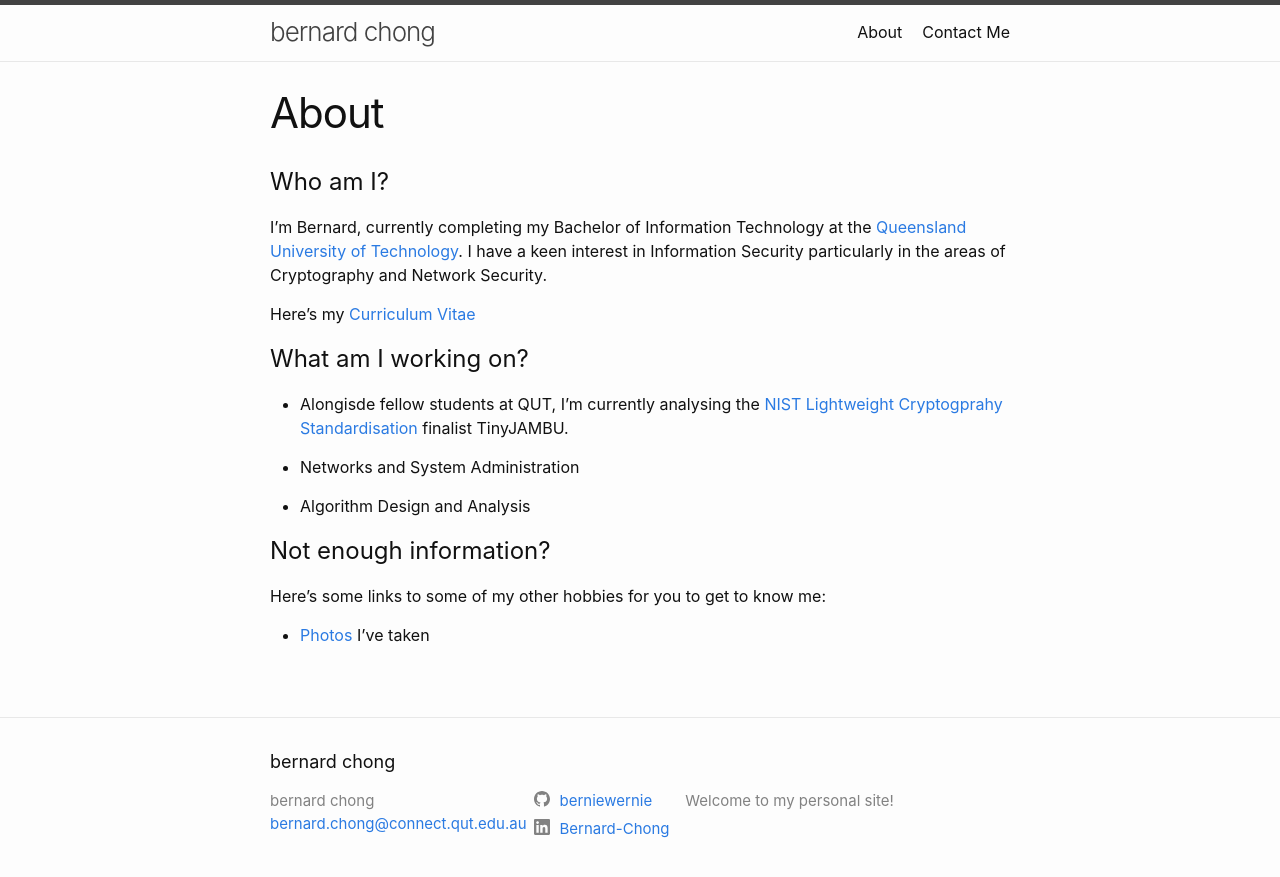
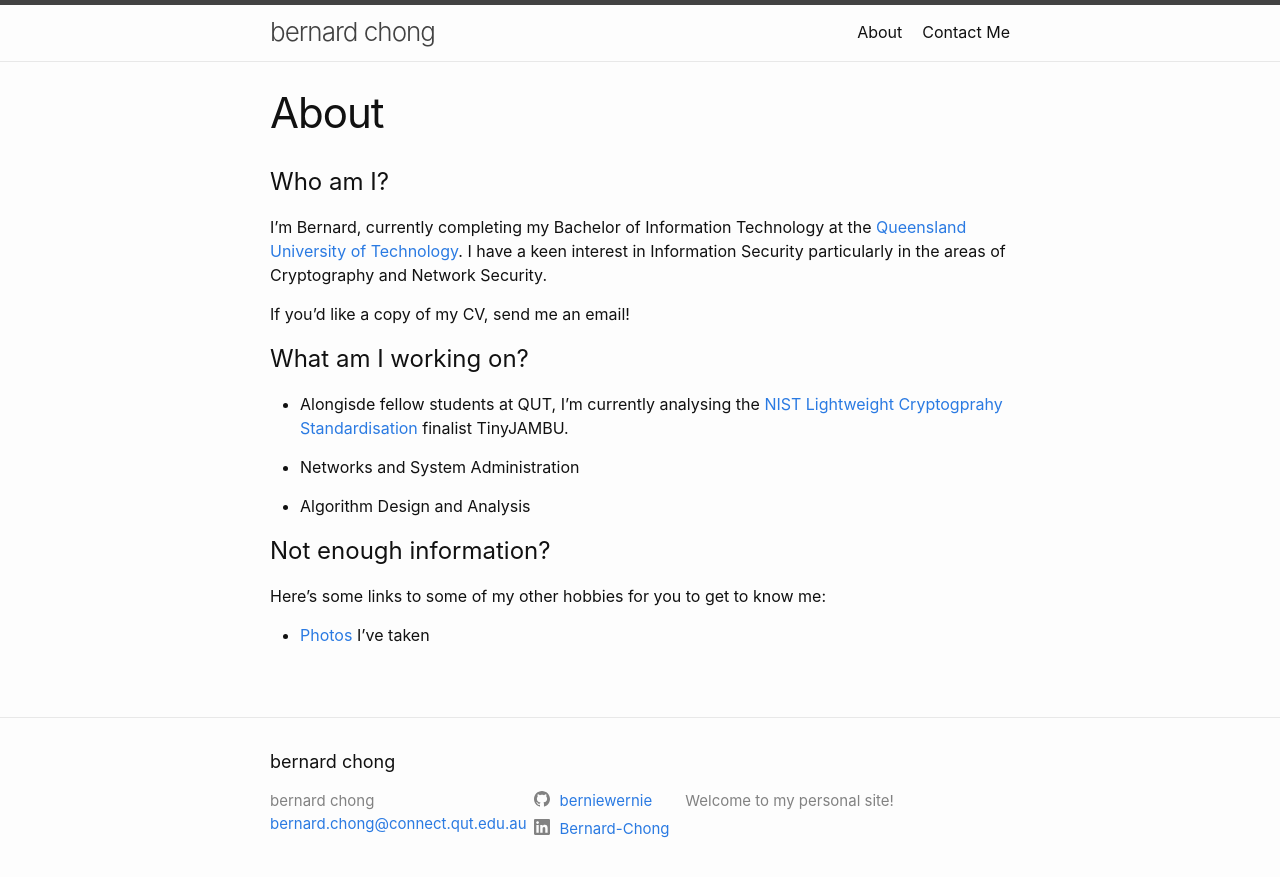
Before and after one commit to berniewernie/berniewernie.github.io, a Jekyll site: the page built from pages/about/01_index.markdown, in a window 1280 px wide. Shown: the top 877 px of the page. Built offline with Jekyll 4.4.1, drawn with Linux system fonts in a browser that asks for light colours.

Commit message:
Update 01_index.markdown

```diff
--- a/pages/about/01_index.markdown
+++ b/pages/about/01_index.markdown
@@ -9,7 +9,7 @@ permalink: /about/
 # Who am I?
 I'm Bernard, currently completing my Bachelor of Information Technology at the [Queensland University of Technology](https://www.qut.edu.au){:target="_blank"}. I have a keen interest in Information Security particularly in the areas of Cryptography and Network Security.
 
-Here's my [Curriculum Vitae](\pages\about\assets\Bernard Chong CV.pdf){:target="_blank"}
+If you'd like a copy of my CV, send me an email!
 
 # What am I working on?
 * Alongisde fellow students at QUT, I'm currently analysing the [NIST Lightweight Cryptogprahy Standardisation](https://csrc.nist.gov/projects/lightweight-cryptography){:target="_blank"} finalist TinyJAMBU.
```
